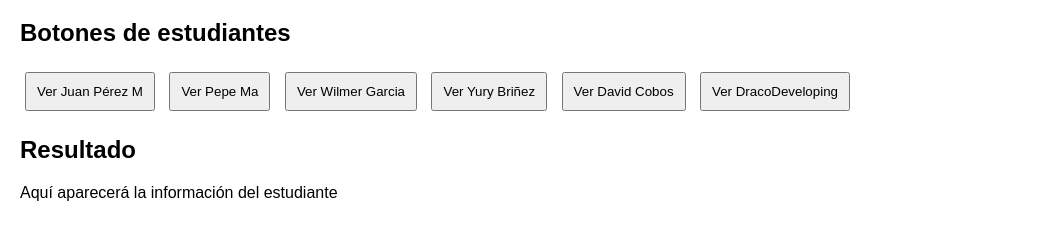
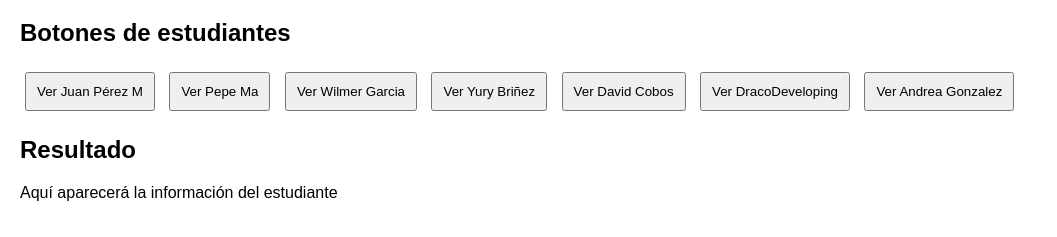
Before and after one commit to benavidesheidi06-lang/ListadoEstudiantes, a plain HTML site: page Desarrollo Web/index.html in a window 1280 px wide. Shown: the part 61-298 px from the top of the page, without its empty margins (0-1057 px from the left). Drawn offline with Linux system fonts and the light colour scheme.

Commit message:
agregar nombre

```diff
--- a/Desarrollo Web/data/estudiantes.json
+++ b/Desarrollo Web/data/estudiantes.json
@@ -37,6 +37,15 @@
     "color": "#55adfa",
     "fontColor": "#4d58f3"
 
+  },
+  {
+    "id": "vivibogota17",
+    "nombre": "Andrea Gonzalez",
+    "correo": "andrea.gonzalezva@cetcolsubsidio.edu.co",
+    "programa": "Desarrollo de Software",
+    "color": "#F54927",
+    "fontColor": "#F54927"
+
   }
 
 ]
--- a/Desarrollo Web/index.html
+++ b/Desarrollo Web/index.html
@@ -32,6 +32,9 @@
         <button onclick="mostrarEstudiante('DracoDeveloping')">
             Ver DracoDeveloping
         </button>
+        <button onclick="mostrarEstudiante('vivibogota17')">
+            Ver Andrea Gonzalez
+        </button>
 
 
     </div>
```
